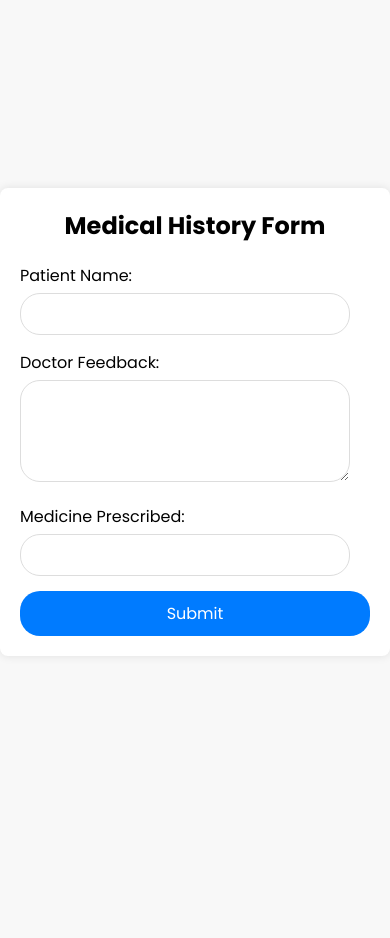
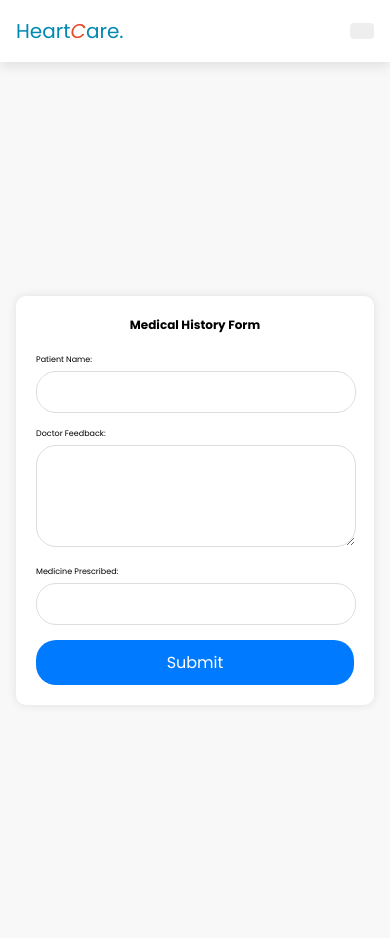
Before and after one commit to Dhoritri/Heart-Health-Monitoring-System, a PHP site: page /medical.html in a window 390 px wide. Before the commit the page ends 636 px from the top, so only its background shows below. Run offline with PHP 8.4, Linux system fonts and the light colour scheme.

Commit message:
medical update

```diff
--- a/css/doctor.css
+++ b/css/doctor.css
@@ -10,10 +10,7 @@
     --border: .2rem solid var(--cyan) ;
 
 }
-.title h1{
-    text-shadow: var(--text-shadow);
-    font-size: 40px;
-}
+
 *{
     font-family: 'Poppins',sans-serif;
     margin: 0;
--- a/css/medical.css
+++ b/css/medical.css
@@ -1,8 +1,14 @@
 /* styles.css */
 @import url('https://fonts.googleapis.com/css2?family=Poppins:ital,wght@0,100;0,200;0,300;0,400;0,500;0,600;0,700;0,800;0,900;1,100;1,200;1,300;1,400;1,500;1,600;1,700;1,800;1,900&display=swap');
 @import url('https://fonts.googleapis.com/css2?family=Poppins:wght@300;400;500;600;700&display=swap');
-
 *{
+    font-family: 'Poppins',sans-serif;
+    margin: 0;
+    padding: 0;
+    transition: all .2s ease-out;
+    text-decoration:none;
+}
+/* body{
     font-family: 'Poppins',sans-serif;
     margin: 0;
     padding: 0;
@@ -15,9 +21,9 @@
 
     margin:0;
     padding:0;
-    box-sizing: border-box;
-}
-body {
+
+} */
+/* body {
 
     background-color: #f8f8f8;
     display: flex;
@@ -25,17 +31,138 @@ body {
     align-items: center;
     height: 100vh;
     margin: 0;
+} */
+ html{
+    font-size: 62.5%;
+    overflow: hidden;
+    scroll-padding: 7rem;
+    scroll-behavior: smooth;
+ }
+.heading{
+    text-align: center;
+    padding: bottom;
+    text-shadow: var(--text-shadow);
+    text-transform: uppercase;
+    color: var(--black);
+    font-size: 5rem;
+    letter-spacing: .4rem;
+}
+.heading span{
+    text-transform: uppercase;
+    color: var(--black);
+}
+.btn{
+
+    margin-top: 2rem;
+    padding: .75rem;
+    padding-left: 1rem;
+    border: var(--border);
+    border-radius: .5rem;
+    box-shadow: var(--box-shadow);
+    color: #008AB3;
+    cursor: pointer;
+    font-size: 1.5rem;
+    display: flex;
+    align-items: center;
+    justify-content: space-between;
+}
+.btn span{
+    padding: .7rem 1rem;
+    border-radius: .5rem;
+    background: #008AB3;
+    color: #fff;
+    margin-left: .5rem;
+
+}
+.btn:hover {
+    background:#008AB3 ;
+    color: #fff;
+
+}
+.btn:hover span{
+    color: #008AB3;
+    background: #fff;
+    margin-left: 1rem;
+}
+
+.header{
+    padding:2rem 4%;
+    position: sticky;
+    top: 0;left: 0;right: 0;
+    z-index: 1000;
+    box-shadow: 0 .5rem 1.5rem rgba(0, 0, 0, .1);
+    display: flex;
+    align-items: center;
+    justify-content: space-between;
+    background: #fff;
+
+}
+.header .logo{
+    font-size: 2.5rem;
+    color: #008AB3;
+    text-decoration: none;
+}
+.header .logo i{
+    color: #E94A2E;
+}
+.header .nav{
+    display: flex;
+    align-items: center;
+    gap: 30px;
+}
+.header .nav a{
+    font-size: 1.7rem;
+    color: var(--light-color);
+
+    text-decoration: none;
+}
+.login{
+    background-color:#9fe9ff;
+    border-radius: 20px;
+    padding: 1rem 2rem;
+    margin: auto;
+}
+.login:hover{
+    background-color: #008AB3;
+    font-size: 18px;
+}
+.header .nav-link .nvlink:hover{
+    color: #008AB3;
+    font-size: 20px;
+}
+#menu-btn{
+    font-size: 2.5rem;
+    border-radius: .5rem;
+    background: #eee;
+    color:#000000;
+    padding: 1rem 1.5rem;
+    cursor: pointer;
+    display: none;
+}
+.form{
+
+    background-color: #f8f8f8;
+    display: flex;
+    justify-content: center;
+    align-items: center;
+    height: 100vh;
+    margin: 0;
+
 }
 
 .form-container {
+
     background-color: white;
     padding: 20px;
-    border-radius: 8px;
+    border-radius: 10px;
     box-shadow: 0 0 10px rgba(0, 0, 0, 0.1);
     width: 100%;
     max-width: 500px;
+
 }
-
+.form-container a{
+    font-size: 16px ;
+}
 h2 {
     text-align: center;
     margin-bottom: 20px;
@@ -84,3 +211,56 @@ button {
 button:hover {
     background-color: #0056b3;
 }
+
+
+
+/* media queries*/
+@media(max-width:450px){
+
+    html{
+        font-size:55%
+    }
+    .header{
+        padding:2rem;
+    }
+    section{
+        padding: 2rem;
+
+    }
+}
+@media(max-width:768px){
+    #menu-btn{
+        display: initial;
+    }
+    .header .nav{
+        position: absolute;
+        top:115%;right: 2rem;
+        border-radius: .5rem;
+        box-shadow: var(--box-shadow);
+        width: 30rem;
+        border: var(--border);
+        background: #fff;
+        transform: scale(0);
+        opacity: 0;
+        transform-origin: top right;
+        transition: none;
+    }
+    .header .nav.active{
+        transform: scale(1);
+        opacity: 1;
+        transition: .2s ease-out;
+
+    }
+    .header .nav a {
+        font-size: 2rem;
+        display: block;
+        margin: 2.5rem;
+    }
+
+}
+@media(max-width:991px){
+
+    html{
+        font-size:50%
+    }
+}
--- a/medical.html
+++ b/medical.html
@@ -7,7 +7,21 @@
     <link rel="stylesheet" href="/css/medical.css">
 </head>
 <body>
+    <header class="header">
+        <a href="#" class="logo"
+          ><i class="fas fa-heartbeat"></i>Heart<i>C</i>are.</a
+        >
+        <div class="nav-link">
+          <nav class="nav">
+            <a href="index.html" class="nvlink">Home</a>
+            <a href="doctors.html" class="nvlink">Doctors</a>
+            <a href="appointment.html" class="nvlink">Appointment</a>
 
+          </nav>
+        </div>
+        <div id="menu-btn" class="fas fa-bars"></div>
+      </header>
+      <section class="form">
     <div class="form-container">
         <h2>Medical History Form</h2>
         <form action="#" method="post">
@@ -23,8 +37,9 @@
                 <label for="medicinePrescribed">Medicine Prescribed:</label>
                 <input type="text" id="medicinePrescribed" name="medicinePrescribed" required>
             </div>
-            <button type="submit">Submit</button>
+            <button type="submitMed">Submit</button>
         </form>
     </div>
+</section>
 </body>
 </html>
```
